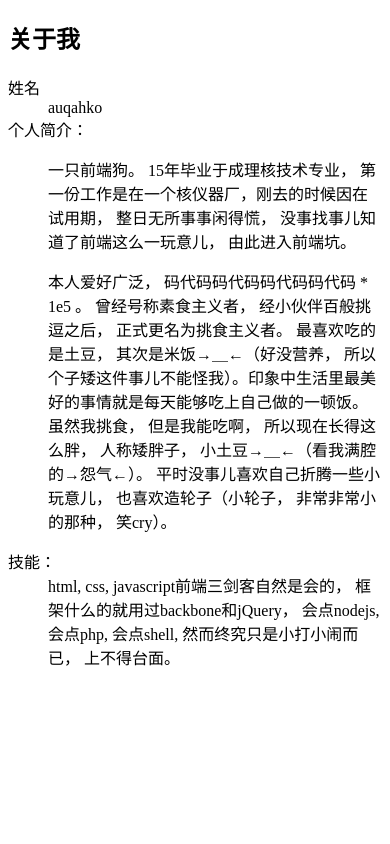
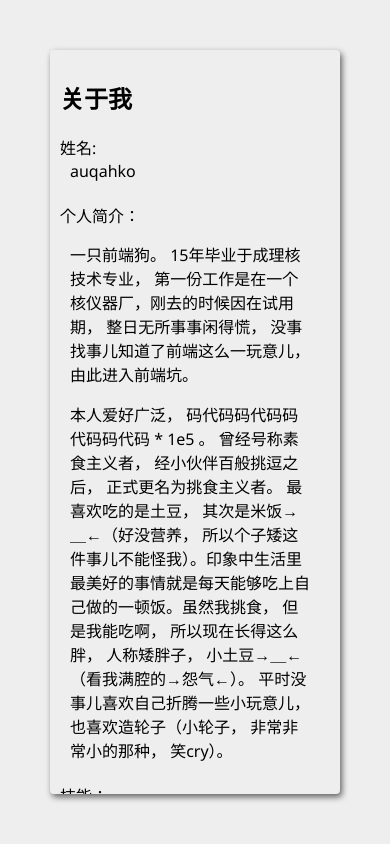
Before and after one commit to 374632897/37463287.github.com, a plain HTML site: page profile/index.html in a window 390 px wide. Drawn offline with Linux system fonts and the light colour scheme.

Commit message:
responsive

```diff
--- a/profile/index.html
+++ b/profile/index.html
@@ -2,13 +2,48 @@
 <html lang="en">
 <head>
   <meta charset="UTF-8">
-  <title>About me</title>
+  <title>About Me</title>
+  <meta name = 'viewport' content = 'width=device-width,initial-scale=1.0,user-scalable=no'>
+  <style>
+    html, body {
+      margin: 0;padding: 0;font-family: 'Segoe UI', 'SimHei', 'MicroSoft Yahei';
+      width: 100%;height: 100%;
+    }
+    body {
+      padding: 50px;
+      box-sizing: border-box;
+      background: #eee;
+    }
+    .profile {
+      width: 100%;
+      height: 100%;
+      box-sizing: border-box;
+      overflow-x: hidden;
+      overflow-y: auto;
+      border-radius: 4px;
+      box-shadow: rgba(0, 0, 0, .6) 2px 3px 6px;
+      padding: 10px;
+    }
+    dd {
+      line-height: 24px;
+      width: 90%;
+    }
+    dd + dt {
+      margin-top: 20px;
+    }
+    @media screen and (max-width: 468px) {
+      dd {
+        margin-left: 10px;
+      }
+    }
+  </style>
 </head>
 <body>
-  <h2>关于我</h2>
   <div class="profile">
+    <h2>关于我</h2>
+
     <dl>
-      <dt>姓名</dt>
+      <dt>姓名: </dt>
       <dd>auqahko</dd>
       <dt>个人简介：</dt>
       <dd>
```
Also changed, not shown: index.html (+1 -1 lines).
